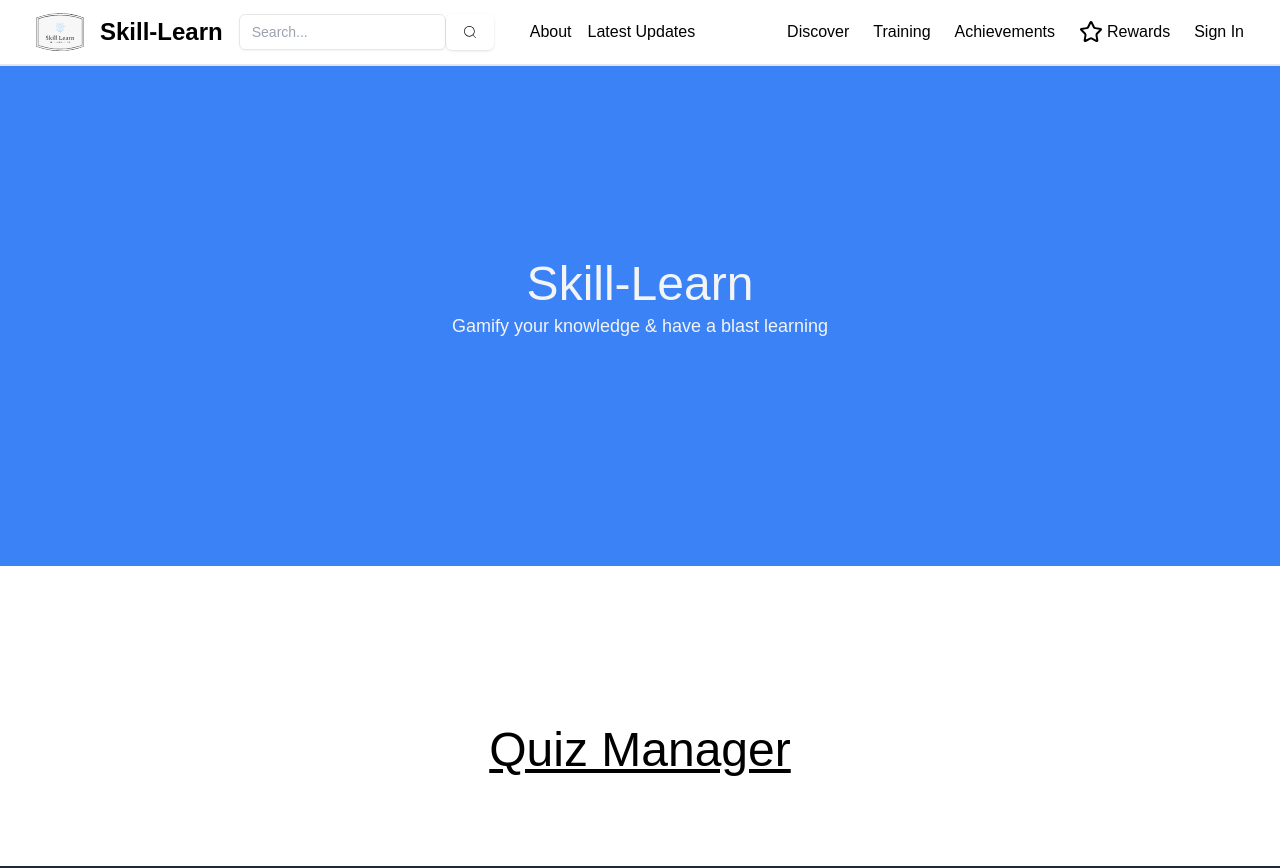
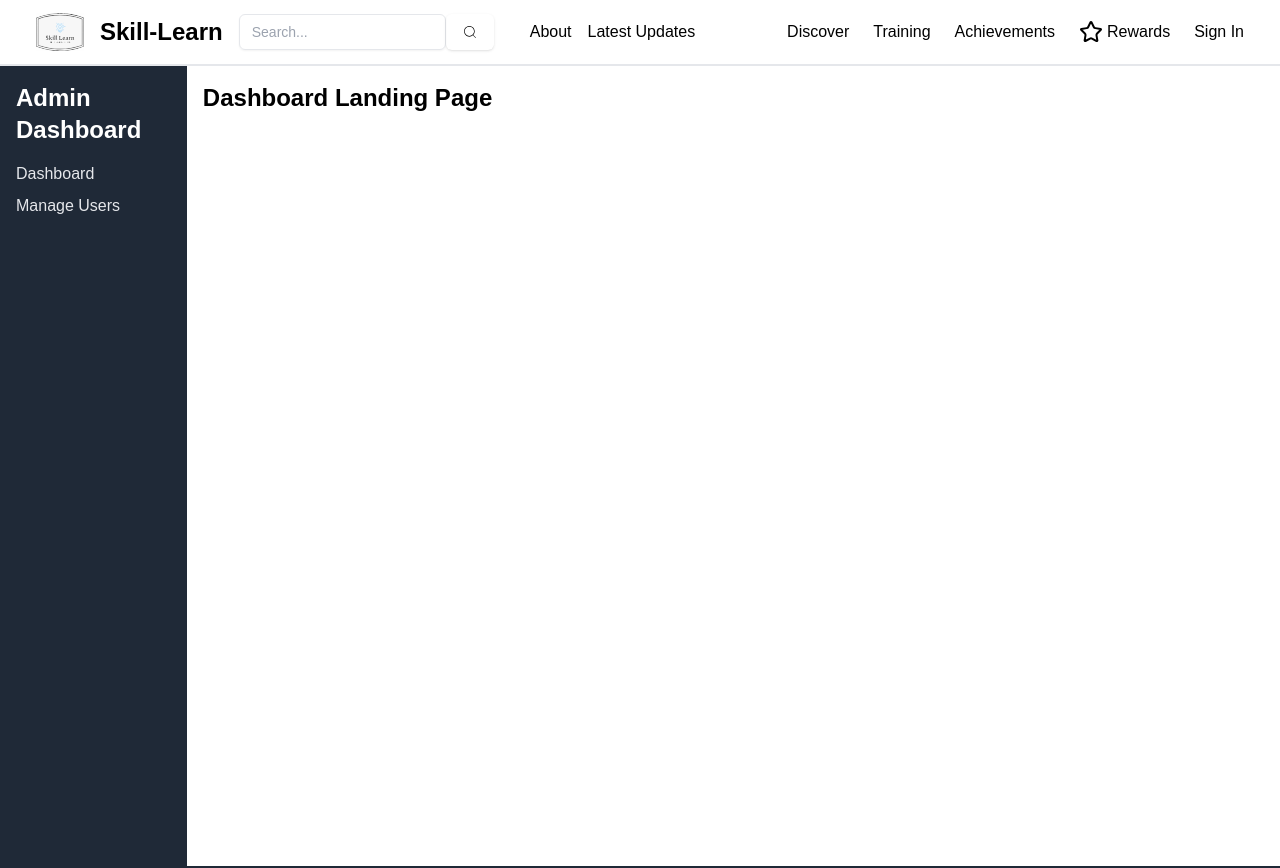
Before and after one commit to Coding-with-Thang/skill-learn, a Next.js app: page /dashboard in a window 1280 px wide. Shown: the top 868 px of the page. Built offline with nearby package versions, Linux system fonts and the light colour scheme.

Commit message:
UI updates and small fixes

```diff
--- a/src/app/components/DailyActivities.jsx
+++ b/src/app/components/DailyActivities.jsx
@@ -19,8 +19,8 @@ export default function DailyActivities() {
         <p>75 reward points</p>
         <p>5 questions</p>
       </div>
-      <Link href="/training"><Button className="bg-blue-900 w-48 text-lg mb-4"><Play />Start</Button></Link>
-      <Link href="/games"><Button className="bg-blue-900 w-48 text-lg mb-4"><Play />Play A Game</Button></Link>
+      <Link href="/training"><Button className="bg-blue-900 text-gray-50 w-48 text-lg mb-4"><Play />Start</Button></Link>
+      <Link href="/games"><Button className="bg-blue-900 text-gray-50 w-48 text-lg mb-4"><Play />Play A Game</Button></Link>
     </section>
   );
 }
--- a/src/app/dashboard/layout.jsx
+++ b/src/app/dashboard/layout.jsx
@@ -1,7 +1,21 @@
 export default function DashboardLayout({ children }) {
   return (
-    <main>
-      {children}
+    <main className="flex">
+      {/* Sidebar */}
+      <div className="w-1/6 bg-gray-800 text-white p-4">
+        <h2 className="text-2xl font-semibold mb-4">Admin Dashboard</h2>
+        <ul className="space-y-2">
+          <li>
+            <a href="/dashboard" className="block text-gray-200 hover:text-blue-400">Dashboard</a>
+          </li>
+          <li>
+            <a href="/dashboard/users" className="block text-gray-200 hover:text-blue-400">Manage Users</a>
+          </li>
+        </ul>
+      </div>
+      <div className="flex min-h-screen w-full">
+        {children}
+      </div>
     </main>
-  )
-};
+  );
+}
--- a/src/app/dashboard/page.jsx
+++ b/src/app/dashboard/page.jsx
@@ -1,17 +1,8 @@
 import Link from "next/link";
 export default function DashboardPage() {
   return (
-    <div className="flex flex-col items-center justify-items-center min-h-screen">
-      <div className="flex flex-col gap-1 items-center justify-center w-screen h-[500px] bg-blue-500 text-gray-100">
-        <h1 className="text-5xl">Skill-Learn</h1>
-        <h2 className="text-lg mb-8">
-          Gamify your knowledge & have a blast learning
-        </h2>
-      </div>
-
-      <Link href="/dashboard/quiz/quiz-manager" className="text-center text-5xl underline mt-[10rem]">
-        Quiz Manager
-      </Link>
+    <div className="flex p-4 min-h-screen">
+      <h1 className="text-2xl font-semibold">Dashboard Landing Page</h1>
     </div>
   );
 }
--- a/src/components/ui/alert-dialog.jsx
+++ b/src/components/ui/alert-dialog.jsx
@@ -29,7 +29,7 @@ const AlertDialogContent = React.forwardRef(({ className, ...props }, ref) => (
     <AlertDialogPrimitive.Content
       ref={ref}
       className={cn(
-        "fixed left-[50%] top-[50%] z-50 grid w-full max-w-lg translate-x-[-50%] translate-y-[-50%] gap-4 border bg-background p-6 shadow-lg duration-200 data-[state=open]:animate-in data-[state=closed]:animate-out data-[state=closed]:fade-out-0 data-[state=open]:fade-in-0 data-[state=closed]:zoom-out-95 data-[state=open]:zoom-in-95 data-[state=closed]:slide-out-to-left-1/2 data-[state=closed]:slide-out-to-top-[48%] data-[state=open]:slide-in-from-left-1/2 data-[state=open]:slide-in-from-top-[48%] sm:rounded-lg",
+        "fixed left-[50%] top-[50%] z-50 grid w-full max-w-lg translate-x-[-50%] translate-y-[-50%] gap-4 border bg-background p-6 shadow-lg duration-200 data-[state=open]:animate-in data-[state=closed]:animate-out data-[state=closed]:fade-out-0 data-[state=open]:fade-in-0 data-[state=closed]:zoom-out-95 data-[state=open]:zoom-in-95 data-[state=closed]:slide-out-to-left-1/2 data-[state=closed]:slide-out-to-top-[48%] data-[state=open]:slide-in-from-left-1/2 data-[state=open]:slide-in-from-top-[48%] sm:rounded-lg bg-gray-50",
         className
       )}
       {...props} />
--- a/src/components/ui/dialog.jsx
+++ b/src/components/ui/dialog.jsx
@@ -31,7 +31,7 @@ const DialogContent = React.forwardRef(({ className, children, ...props }, ref)
     <DialogPrimitive.Content
       ref={ref}
       className={cn(
-        "fixed left-[50%] top-[50%] z-50 grid w-full max-w-lg translate-x-[-50%] translate-y-[-50%] gap-4 border bg-background p-6 shadow-lg duration-200 data-[state=open]:animate-in data-[state=closed]:animate-out data-[state=closed]:fade-out-0 data-[state=open]:fade-in-0 data-[state=closed]:zoom-out-95 data-[state=open]:zoom-in-95 data-[state=closed]:slide-out-to-left-1/2 data-[state=closed]:slide-out-to-top-[48%] data-[state=open]:slide-in-from-left-1/2 data-[state=open]:slide-in-from-top-[48%] sm:rounded-lg",
+        "fixed left-[50%] top-[50%] z-50 grid w-full max-w-lg translate-x-[-50%] translate-y-[-50%] gap-4 border bg-background p-6 shadow-lg duration-200 data-[state=open]:animate-in data-[state=closed]:animate-out data-[state=closed]:fade-out-0 data-[state=open]:fade-in-0 data-[state=closed]:zoom-out-95 data-[state=open]:zoom-in-95 data-[state=closed]:slide-out-to-left-1/2 data-[state=closed]:slide-out-to-top-[48%] data-[state=open]:slide-in-from-left-1/2 data-[state=open]:slide-in-from-top-[48%] sm:rounded-lg bg-gray-50",
         className
       )}
       {...props}>
--- a/src/components/ui/select.jsx
+++ b/src/components/ui/select.jsx
@@ -54,9 +54,9 @@ const SelectContent = React.forwardRef(({ className, children, position = "poppe
     <SelectPrimitive.Content
       ref={ref}
       className={cn(
-        "relative z-50 max-h-96 min-w-[8rem] overflow-hidden rounded-md border bg-popover text-popover-foreground shadow-md data-[state=open]:animate-in data-[state=closed]:animate-out data-[state=closed]:fade-out-0 data-[state=open]:fade-in-0 data-[state=closed]:zoom-out-95 data-[state=open]:zoom-in-95 data-[side=bottom]:slide-in-from-top-2 data-[side=left]:slide-in-from-right-2 data-[side=right]:slide-in-from-left-2 data-[side=top]:slide-in-from-bottom-2",
+        "relative z-50 max-h-96 min-w-[8rem] overflow-hidden rounded-md border bg-popover text-popover-foreground shadow-md data-[state=open]:animate-in data-[state=closed]:animate-out data-[state=closed]:fade-out-0 data-[state=open]:fade-in-0 data-[state=closed]:zoom-out-95 data-[state=open]:zoom-in-95 data-[side=bottom]:slide-in-from-top-2 data-[side=left]:slide-in-from-right-2 data-[side=right]:slide-in-from-left-2 data-[side=top]:slide-in-from-bottom-2 bg-gray-50",
         position === "popper" &&
-          "data-[side=bottom]:translate-y-1 data-[side=left]:-translate-x-1 data-[side=right]:translate-x-1 data-[side=top]:-translate-y-1",
+        "data-[side=bottom]:translate-y-1 data-[side=left]:-translate-x-1 data-[side=right]:translate-x-1 data-[side=top]:-translate-y-1",
         className
       )}
       position={position}
--- a/src/middleware.js
+++ b/src/middleware.js
@@ -1,6 +1,7 @@
 import { clerkMiddleware, createRouteMatcher } from "@clerk/nextjs/server";
 
-const isProtectedRoute = createRouteMatcher(["/dashboard(.*)"]);
+// const isProtectedRoute = createRouteMatcher(["/dashboard(.*)"]);
+const isProtectedRoute = createRouteMatcher(["/admin(.*)"]);
 
 export default clerkMiddleware(async (auth, req) => {
   const { userId } = await auth();
```
Also changed, not shown: src/app/dashboard/users/page.jsx (+14 -24 lines).
